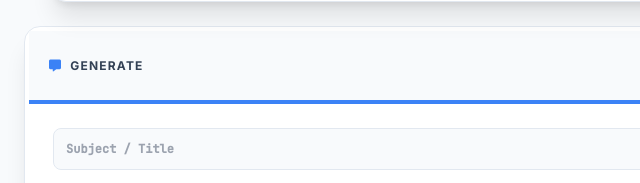
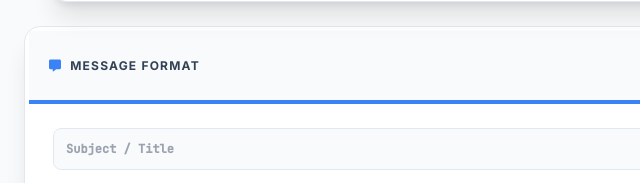
Before and after one commit to MKarthikeyan02/alert.in, a plain HTML site: page index.html in a window 1280 px wide. Both pictures are taken after a click on the button "MESSAGE". Shown: the part 176-359 px from the top of the page, 0-640 px from the left. Drawn offline with nearby package versions, Linux system fonts and the light colour scheme.

Commit message:
Update index.html

```diff
--- a/index.html
+++ b/index.html
@@ -438,7 +438,7 @@
 <div class="h-full hidden animate-fade-in flex-col gap-4" id="view-message">
 <div class="glass rounded-2xl p-1 flex flex-col h-full overflow-hidden shadow-xl border border-slate-200 dark:border-slate-700">
 <div class="px-5 py-4 border-b-4 border-blue-500 bg-slate-50 dark:bg-slate-800 flex justify-between items-center">
-<span class="font-bold text-slate-700 dark:text-slate-200 flex items-center gap-2 text-xs uppercase tracking-widest"><i class="fas fa-comment-alt text-blue-500"></i> Generate </span>
+<span class="font-bold text-slate-700 dark:text-slate-200 flex items-center gap-2 text-xs uppercase tracking-widest"><i class="fas fa-comment-alt text-blue-500"></i> MESSAGE FORMAT </span>
 <button class="btn-flat px-6 py-2.5 bg-blue-600 hover:bg-blue-700 text-white rounded-xl text-[10px] font-bold shadow-sm border-blue-600" onclick="window.app.addMessage()">SAVE</button>
 </div>
 <div class="flex-1 p-6 flex flex-col gap-4 min-h-0">
```
